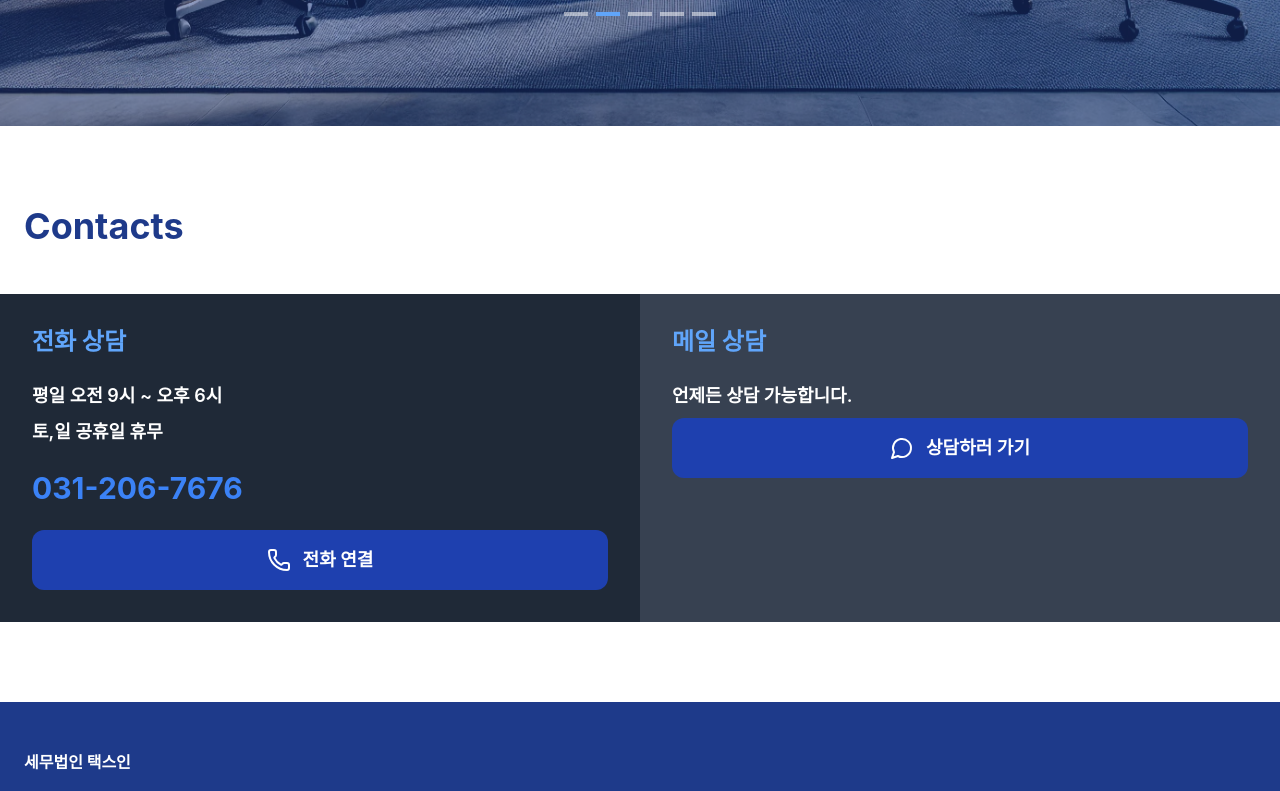
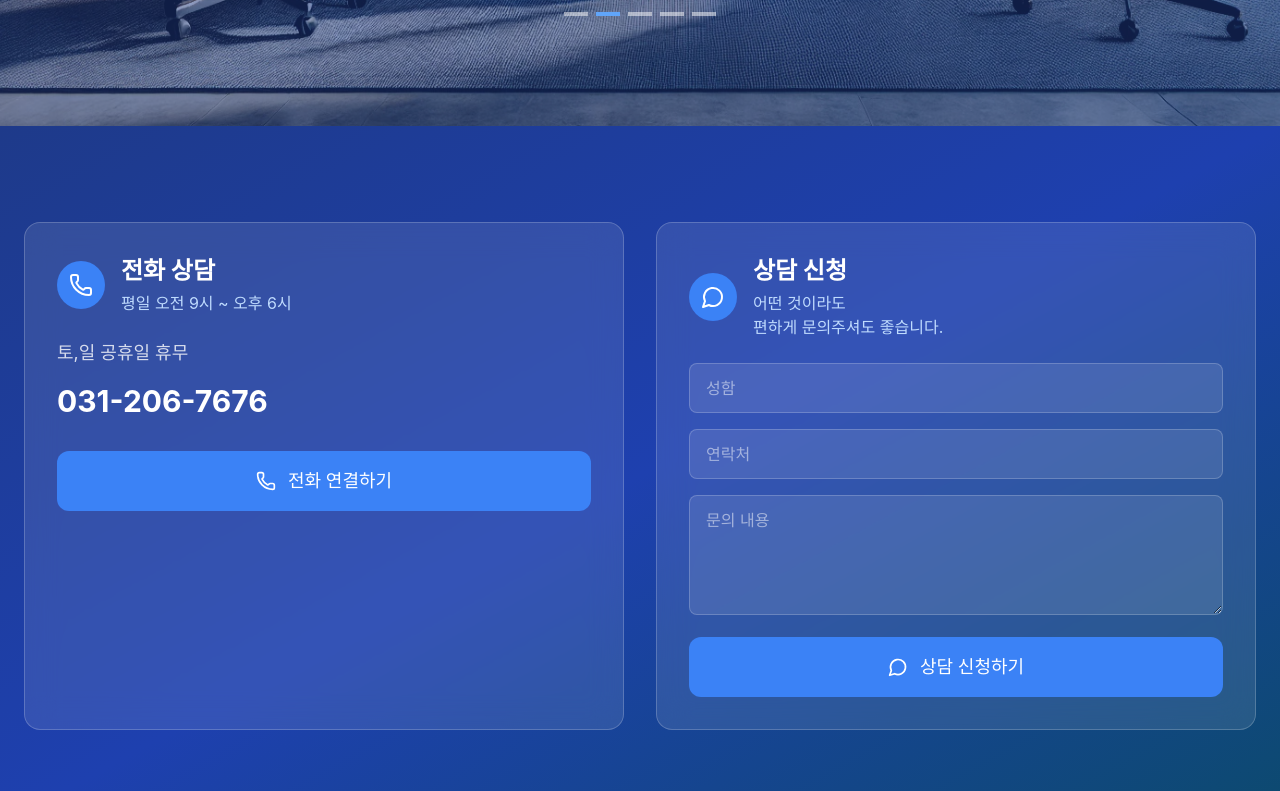
Before and after one commit to jameschoi112/taxin-website, a React (Create React App) app: page / in a window 1280 px wide. Shown: the part 1500-2291 px from the top of the page. Built offline with nearby package versions, Linux system fonts and the light colour scheme.

Commit message:
sidebar design update
udpate

```diff
--- a/package.json
+++ b/package.json
@@ -3,11 +3,13 @@
   "version": "0.1.0",
   "private": true,
   "dependencies": {
+    "@emailjs/browser": "^4.4.1",
     "cra-template": "1.2.0",
     "framer-motion": "^11.17.0",
     "lucide-react": "^0.471.0",
     "react": "^19.0.0",
     "react-dom": "^19.0.0",
+    "react-hook-form": "^7.54.2",
     "react-scripts": "5.0.1",
     "swiper": "^11.2.1",
     "web-vitals": "^4.2.4"
--- a/src/components/Home/Home.jsx
+++ b/src/components/Home/Home.jsx
@@ -3,7 +3,8 @@ import { Menu, X, Phone, MessageCircle, ChevronDown } from 'lucide-react';
 import { motion } from 'framer-motion';
 import { Swiper, SwiperSlide } from 'swiper/react';
 import { Pagination, Navigation, Autoplay } from 'swiper/modules';
-
+import { useForm } from 'react-hook-form';
+import emailjs from '@emailjs/browser';
 
 const Home = () => {
   const [isSidebarOpen, setIsSidebarOpen] = useState(false);
@@ -13,6 +14,29 @@ const Home = () => {
   useEffect(() => {
     setIsLoaded(true);
   }, []);
+  const { register, handleSubmit, reset, formState: { isSubmitting } } = useForm();
+
+const onSubmit = async (data) => {
+  try {
+    await emailjs.send(
+      'YOUR_SERVICE_ID',          // EmailJS Service ID
+      'YOUR_TEMPLATE_ID',         // EmailJS Template ID
+      {
+        to_name: "관리자",
+        from_name: data.name,
+        phone: data.phone,
+        message: data.message,
+      },
+      'YOUR_PUBLIC_KEY'           // EmailJS Public Key
+    );
+
+    alert('상담 신청이 완료되었습니다.');
+    reset();
+  } catch (error) {
+    console.error('Error:', error);
+    alert('전송 중 오류가 발생했습니다. 다시 시도해주세요.');
+  }
+};
 
   const handleCall = () => {
     window.location.href = 'tel:031-206-7676';
@@ -306,48 +330,106 @@ const scrollTextVariants = {
   }
 `}</style>
 
-      {/* Contact Section */}
-      <section className="py-20 bg-white">
-        <div className="container mx-auto">
-          <h2 className="text-4xl font-bold text-blue-900 mb-12 px-6">
-            Contacts
-          </h2>
-          <div className="grid md:grid-cols-2">
+      {/* Contacts Section */}
+<section className="py-24 relative overflow-hidden">
+  {/* Background with gradient */}
+  <div className="absolute inset-0 bg-gradient-to-br from-blue-900 via-blue-800 to-sky-900" />
+
+  <div className="container mx-auto px-6 relative z-10">
+    <div className="grid md:grid-cols-2 gap-8">
+      {/* Phone Consultation */}
       <motion.div
-              className="bg-gray-800 p-8"
-              whileHover={{ scale: 1.02 }}
-              transition={{ type: "spring", stiffness: 300 }}
+        className="bg-white/10 backdrop-blur-lg rounded-2xl p-8 border border-white/20"
+        initial={{ opacity: 0, y: 20 }}
+        whileInView={{ opacity: 1, y: 0 }}
+        viewport={{ once: true }}
+        transition={{ duration: 0.6 }}
       >
-              <h3 className="text-2xl font-bold text-blue-400 mb-6">전화 상담</h3>
-              <p className="text-lg text-white font-semibold mb-2">평일 오전 9시 ~ 오후 6시</p>
-              <p className="text-lg text-white font-semibold mb-6">토,일 공휴일 휴무</p>
-              <p className="text-3xl text-blue-500 font-bold mb-6">031-206-7676</p>
+        <div className="flex items-center space-x-4 mb-6">
+          <div className="w-12 h-12 bg-blue-500 rounded-full flex items-center justify-center">
+            <Phone className="text-white" size={24} />
+          </div>
+          <div>
+            <h3 className="text-2xl font-bold text-white mb-1">전화 상담</h3>
+            <p className="text-blue-200">평일 오전 9시 ~ 오후 6시</p>
+          </div>
+        </div>
+
+        <div className="space-y-4 mb-8">
+          <p className="text-lg text-white/80">토,일 공휴일 휴무</p>
+          <p className="text-3xl text-white font-bold">031-206-7676</p>
+        </div>
+
         <motion.button
           onClick={handleCall}
-                className="flex items-center justify-center w-full bg-blue-800 text-white py-4 rounded-xl hover:bg-blue-700 transition-colors text-lg font-semibold"
-                whileHover={{ scale: 1.05 }}
-                whileTap={{ scale: 0.95 }}
+          className="w-full bg-blue-500 hover:bg-blue-600 text-white py-4 px-6 rounded-xl flex items-center justify-center space-x-3 transition-colors"
+          whileHover={{ scale: 1.02 }}
+          whileTap={{ scale: 0.98 }}
         >
-                <Phone className="mr-3" size={24} />
-                전화 연결
+          <Phone size={20} />
+          <span className="text-lg font-medium">전화 연결하기</span>
         </motion.button>
       </motion.div>
+
+      {/* Consultation Form */}
       <motion.div
-              className="bg-gray-700 p-8"
+        className="bg-white/10 backdrop-blur-lg rounded-2xl p-8 border border-white/20"
+        initial={{ opacity: 0, y: 20 }}
+        whileInView={{ opacity: 1, y: 0 }}
+        viewport={{ once: true }}
+        transition={{ duration: 0.6, delay: 0.2 }}
+      >
+        <div className="flex items-center space-x-4 mb-6">
+          <div className="w-12 h-12 bg-blue-500 rounded-full flex items-center justify-center">
+            <MessageCircle className="text-white" size={24} />
+          </div>
+          <div>
+            <h3 className="text-2xl font-bold text-white mb-1">상담 신청</h3>
+            <p className="text-blue-200">어떤 것이라도<br />편하게 문의주셔도 좋습니다.</p>
+          </div>
+        </div>
+
+        <form onSubmit={handleSubmit(onSubmit)} className="space-y-4">
+          <div>
+            <input
+              type="text"
+              placeholder="성함"
+              {...register('name', { required: true })}
+              className="w-full bg-white/10 border border-white/20 rounded-lg px-4 py-3 text-white placeholder-white/50 focus:outline-none focus:ring-2 focus:ring-blue-500"
+            />
+          </div>
+          <div>
+            <input
+              type="tel"
+              placeholder="연락처"
+              {...register('phone', { required: true })}
+              className="w-full bg-white/10 border border-white/20 rounded-lg px-4 py-3 text-white placeholder-white/50 focus:outline-none focus:ring-2 focus:ring-blue-500"
+            />
+          </div>
+          <div>
+            <textarea
+              placeholder="문의 내용"
+              {...register('message', { required: true })}
+              className="w-full bg-white/10 border border-white/20 rounded-lg px-4 py-3 text-white placeholder-white/50 focus:outline-none focus:ring-2 focus:ring-blue-500 min-h-[120px]"
+            />
+          </div>
+          <motion.button
+            type="submit"
+            className="w-full bg-blue-500 hover:bg-blue-600 text-white py-4 px-6 rounded-xl flex items-center justify-center space-x-3 transition-colors"
             whileHover={{ scale: 1.02 }}
-              transition={{ type: "spring", stiffness: 300 }}
+            whileTap={{ scale: 0.98 }}
+            disabled={isSubmitting}
           >
-              <h3 className="text-2xl font-bold text-blue-400 mb-6">메일 상담</h3>
-              <p className="text-lg text-white font-semibold mb-2">언제든 상담 가능합니다.</p>
-              <motion.button
-                onClick={() => setShowChatModal(true)}
-                className="flex items-center justify-center w-full bg-blue-800 text-white py-4 rounded-xl hover:bg-blue-700 transition-colors text-lg font-semibold mt-auto"
-                whileHover={{ scale: 1.05 }}
-                whileTap={{ scale: 0.95 }}
-              >
-                <MessageCircle className="mr-3" size={24} />
-                상담하러 가기
+            {isSubmitting ? (
+              <span className="text-lg font-medium">전송중...</span>
+            ) : (
+              <>
+                <MessageCircle size={20} />
+                <span className="text-lg font-medium">상담 신청하기</span>
+              </>
+            )}
           </motion.button>
+        </form>
       </motion.div>
     </div>
   </div>
@@ -384,69 +466,66 @@ const scrollTextVariants = {
   }}
   transition={{ duration: 0.3 }}
 >
+  {/* Backdrop with blur */}
   <motion.div
-          className="absolute inset-0 bg-black"
+    className="absolute inset-0 backdrop-blur-sm bg-black/30"
     variants={{
-            visible: { opacity: 0.6 },
+      visible: { opacity: 1 },
       hidden: { opacity: 0 }
     }}
     transition={{ duration: 0.3 }}
     onClick={() => setIsSidebarOpen(false)}
   />
+
+  {/* Sidebar Content */}
   <motion.div
-          className="absolute right-0 top-0 w-96 h-full bg-gradient-to-b from-blue-50 to-white shadow-2xl"
+    className="absolute right-0 top-0 w-80 h-full bg-gradient-to-br from-blue-900 via-blue-800 to-sky-900"
     variants={{
       visible: { x: 0 },
       hidden: { x: "100%" }
     }}
     transition={{ type: "spring", damping: 20 }}
   >
-          <div className="p-8 flex justify-between items-center border-b border-blue-100">
+    {/* Header */}
+    <div className="p-6 flex justify-between items-center border-b border-white/10">
       <div className="flex items-center">
-              <img src="/images/logo.png" alt="택스인 로고" className="h-12 w-auto" />
-              <h2 className="ml-4 text-2xl font-bold text-blue-900">세무법인 택스인</h2>
+        <img src="/images/logo2.png" alt="택스인 로고" className="h-10 w-auto" />
+        <h2 className="ml-3 text-xl font-bold text-white">세무법인 택스인</h2>
       </div>
       <motion.button
         onClick={() => setIsSidebarOpen(false)}
-              className="text-blue-900 hover:text-blue-700 p-2 hover:bg-blue-50 rounded-lg transition-colors"
+        className="text-white/80 hover:text-white p-2 hover:bg-white/10 rounded-lg transition-colors"
         whileHover={{ scale: 1.1 }}
         whileTap={{ scale: 0.9 }}
       >
-              <X size={28} />
+        <X size={24} />
       </motion.button>
     </div>
-          <nav className="mt-8">
-            <ul className="space-y-2">
-              <motion.li
+
+    {/* Navigation */}
+    <nav className="mt-6">
+      <div className="px-3 ">
+        {[
+          { title: '세무사 소개', href: '#' },
+          { title: '회사 소개', href: '#' },
+          { title: '오시는 길', href: '#' }
+        ].map((item, index) => (
+          <motion.a
+            key={item.title}
+            href={item.href}
+            className="flex items-center px-4 py-4 text-white/80 hover:text-white rounded-lg hover:bg-white/10 transition-colors mb-1"
             whileHover={{ x: 10 }}
             transition={{ type: "spring", stiffness: 300 }}
           >
-                <a href="#" className="flex items-center px-8 py-5 text-blue-900 font-bold hover:bg-blue-50 transition-colors border-l-4 border-transparent hover:border-blue-600">
-                  <span className="text-xl">세무사 소개</span>
-                </a>
-              </motion.li>
-              <motion.li
-                className="border-t border-blue-100"
-                whileHover={{ x: 10 }}
-                transition={{ type: "spring", stiffness: 300 }}
-              >
-                <a href="#" className="flex items-center px-8 py-5 text-blue-900 font-bold hover:bg-blue-50 transition-colors border-l-4 border-transparent hover:border-blue-600">
-                  <span className="text-xl">회사 소개</span>
-                </a>
-              </motion.li>
-              <motion.li
-                className="border-t border-blue-100"
-                whileHover={{ x: 10 }}
-                transition={{ type: "spring", stiffness: 300 }}
-              >
-                <a href="#" className="flex items-center px-8 py-5 text-blue-900 font-bold hover:bg-blue-50 transition-colors border-l-4 border-transparent hover:border-blue-600">
-                  <span className="text-xl">오시는 길</span>
-                </a>
-              </motion.li>
-            </ul>
+            <span className="text-lg font-bold">{item.title}</span>
+          </motion.a>
+        ))}
+      </div>
     </nav>
-          <div className="absolute bottom-0 w-full p-8 border-t border-blue-100 bg-blue-50">
-            <p className="text-lg text-blue-900 font-bold text-center">
+
+    {/* Footer */}
+    <div className="absolute bottom-0 w-full p-6 border-t border-white/10 bg-white/5">
+      <p className="text-white/80 text-center">
         세무법인 택스인과 함께<br />
         더 나은 미래를 설계하세요
       </p>
```
Also changed, not shown: 1 other file (tests, documents, lock files or other folders). Lines whose indentation alone changed are shown as unchanged.
